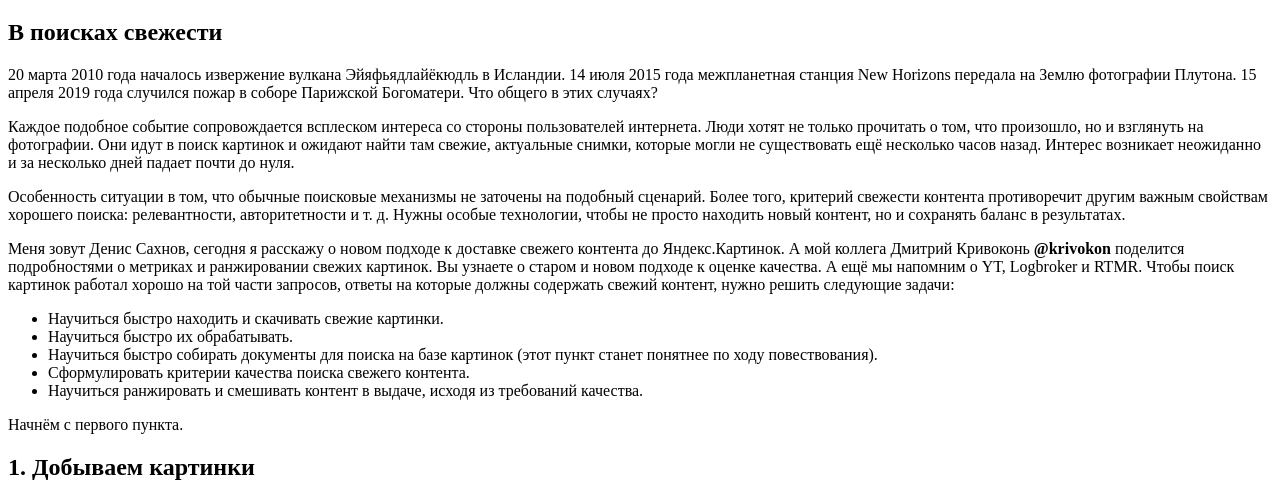
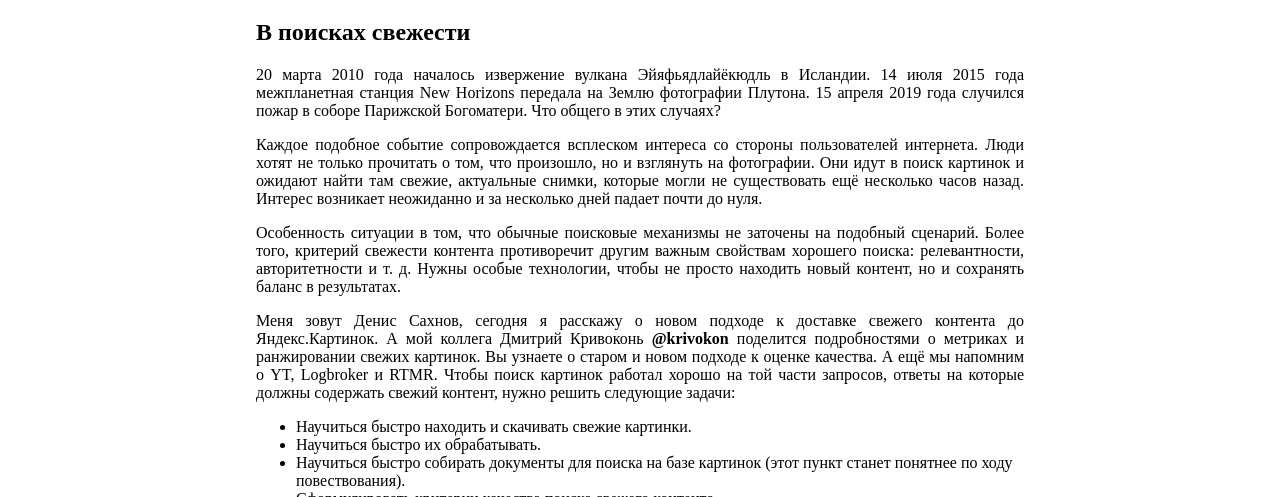
Before and after one commit to vladimirlisovskij/webTutorials, a plain HTML site: page lab1/index.html in a window 1280 px wide. Shown: the part 280-777 px from the top of the page. Drawn offline with Linux system fonts and the light colour scheme.

Commit message:
added simple styles

```diff
--- a/lab1/index.html
+++ b/lab1/index.html
@@ -5,6 +5,15 @@
     <title>
         Lab 1
     </title>
+    <style>
+        body {
+            margin-left: 20%;
+            margin-right: 20%;
+        }
+        p {
+            text-align: justify;
+        }
+    </style>
 </head>
 <body>
 <nav>
```
